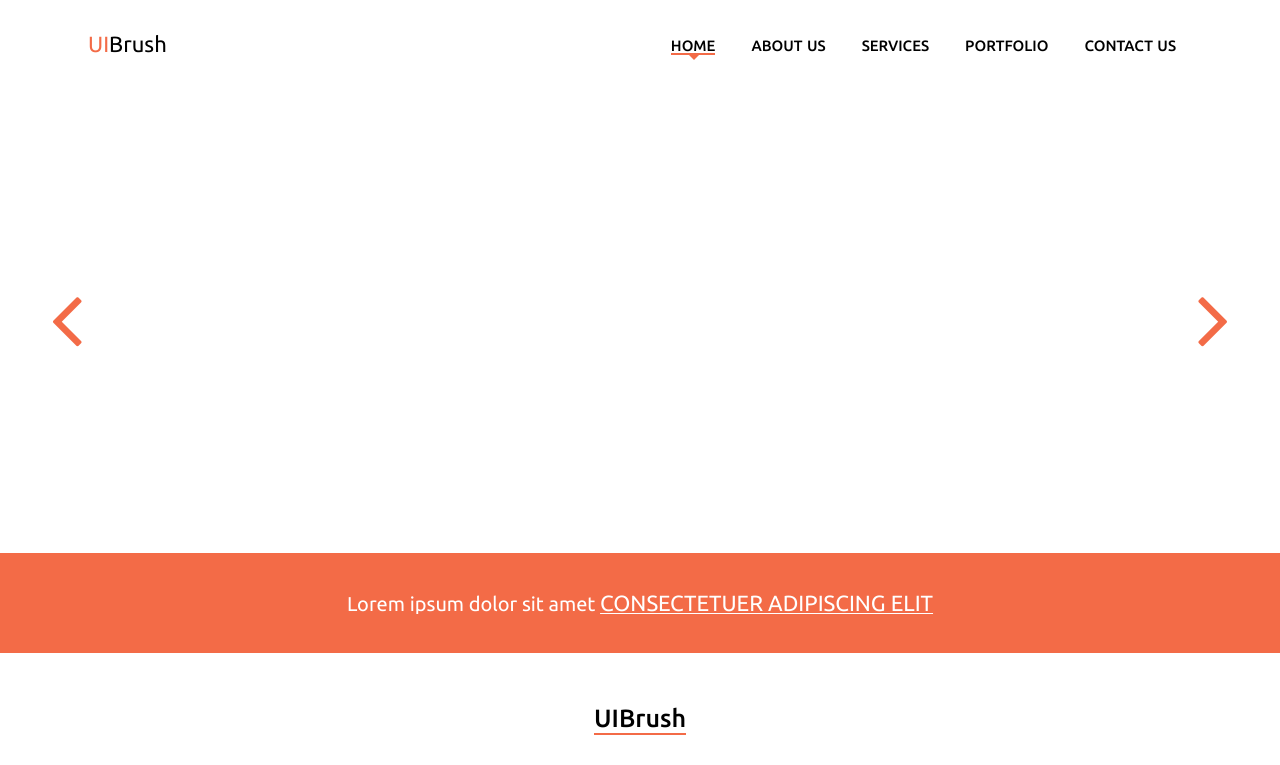
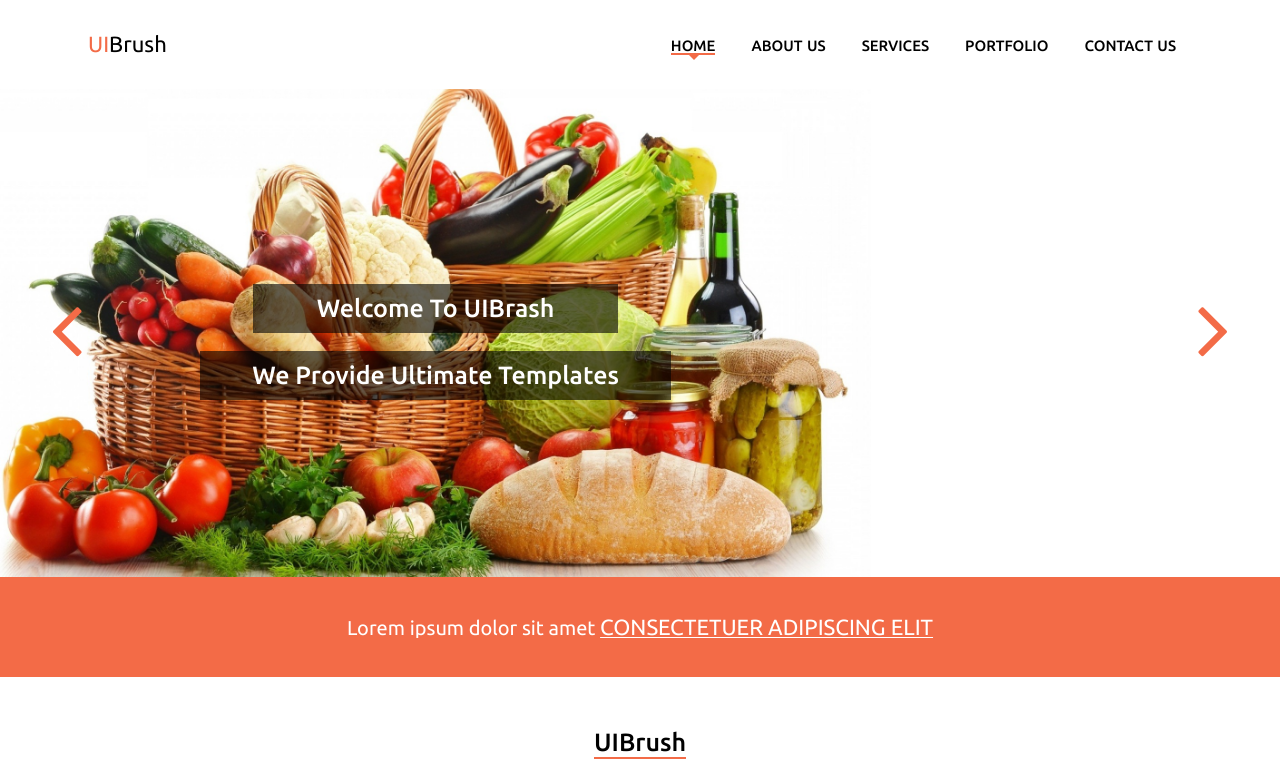
Before and after one commit to LydmilaS/test-task, a website: page index.html in a window 1280 px wide. Both pictures are taken after a click on the button 1213 px from the left and 319 px from the top of the page. Shown: the top 765 px of the page. Drawn offline with nearby package versions, Linux system fonts and the light colour scheme.

Commit message:
first version

```diff
--- a/css/home.scss
+++ b/css/home.scss
@@ -5,8 +5,12 @@
     .slider {
         overflow: hidden;
         .slider-item {
+            display: none;
             position: relative;
-            transition: opacity 500ms linear;
+
+            &.active {
+                display: block;
+            }
 
         }
 
--- a/index.html
+++ b/index.html
@@ -76,7 +76,7 @@
         <script>
             $(document).ready(function() {
                 $('.slider').slider({
-                    duration: 500,
+                    duration: 400,
                 });
             });
         </script>
--- a/js/slider.js
+++ b/js/slider.js
@@ -4,8 +4,6 @@
 
     var Slider = function(options, wrapper) {
       $.extend(this.options, options);
-      this.$wrap = $(wrapper);
-      this.$slides = this.$wrap.find('.slider-item').get();
       this.leftClickAction();
       this.rightClickAction();
     };
@@ -14,30 +12,53 @@
     Slider.prototype.options = {
       duration: 400,
       slidesContainer: '.slider',
+      sliderCount: '.slider-item',
       leftArrowNav: '.prev',
       rightArrowNav: '.next'
     };
 
-    Slider.prototype.leftClickAction = function(event) {
-     var width = $(window).width();
-     var i = $(".slider-item").size();
-       $(this.$slides).hide();
-       $(".slider-item.active").show();
-        $(this.options.leftArrowNav).one('click', function() {
-          var n = 1;
-          if (n < i) {
-            $(".slider-item").animate({right: width});
-            n++;
-          } else {
-            n = 1;
-          }
+    Slider.prototype.leftClickAction = function() {
+      var currentIndex = 0,
+        width = $(window).width(), // width device
+        items = $(this.options.sliderCount),
+        itemsSize = items.size(), // 4
+        item = $(this.options.sliderCount).eq(currentIndex),
+        thatDuration = $(this.options.duration);
+
+        $(this.options.leftArrowNav).click( function() {
+
+          currentIndex -=1;
+
+          if (currentIndex < 0) {
+              currentIndex = itemsSize -1;
+            }
+
+            $(item).animate({right: width}, {duration: thatDuration});
+            var item = $('.slider-item').eq(currentIndex);
+              items.hide();
+              item.css('display','inline-block');
         });
     };
 
     Slider.prototype.rightClickAction = function() {
-      var width = $(window).width();
-      $(this.options.rightArrowNav).one('click', function() {
-        $(".slider-item").animate({left: width});
+      var currentIndex = 0,
+        width = $(window).width(), // width device
+        items = $(this.options.sliderCount),
+        itemsSize = items.size(), // 4
+        item = $(this.options.sliderCount).eq(currentIndex);
+
+      $(this.options.rightArrowNav).click(function() {
+
+        currentIndex += 1;
+
+        if (currentIndex > itemsSize - 1) {
+          currentIndex = 0;
+        }
+
+        $(item).animate({left: width});
+          var item = $('.slider-item').eq(currentIndex);
+            items.hide();
+            item.css('display','inline-block');
       });
     };
 
```
Also changed, not shown: css/style.css.
